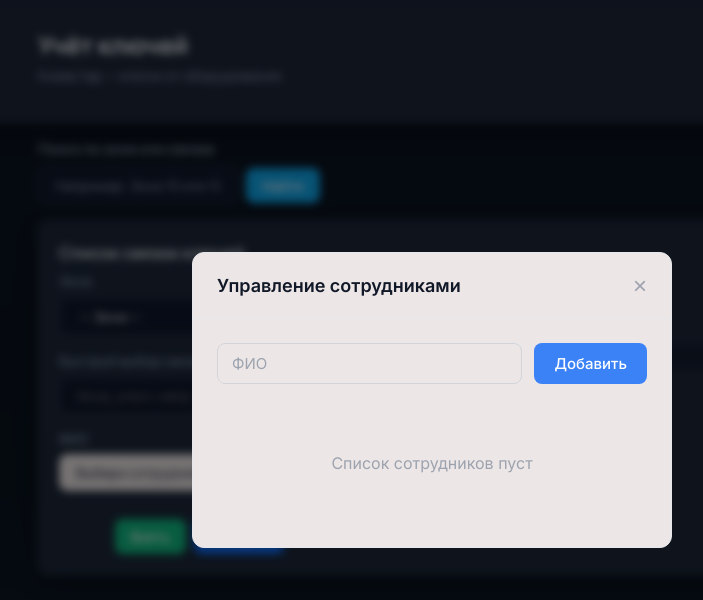
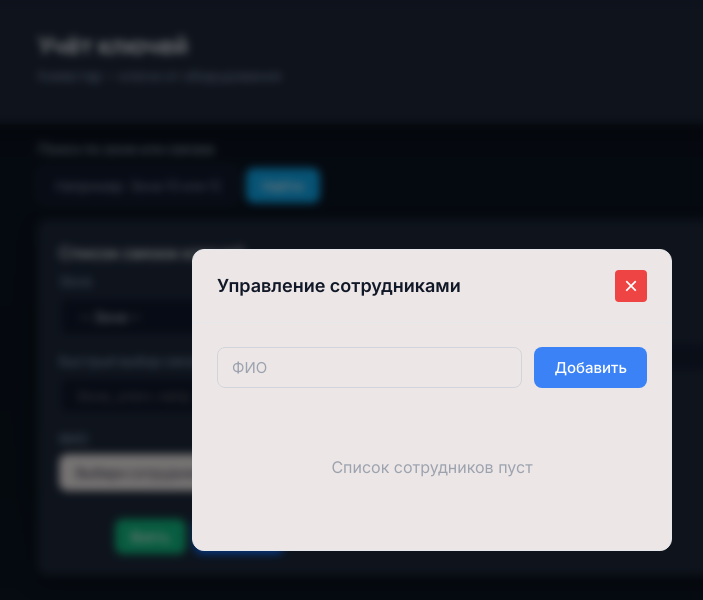
Before and after one commit to MoskaPoska/Key-kiyvstar, a website: page index.html in a window 1280 px wide. Both pictures are taken after a click on the button "⚙️". Shown: the whole page, without its empty margins (208-911 px from the left). Drawn offline with Linux system fonts and the light colour scheme; no server answers.

Commit message:
Make close button red

```diff
--- a/styles.css
+++ b/styles.css
@@ -1142,18 +1142,25 @@ body {
 }
 
 .modal-close {
-  background: none;
+  background: #ef4444;
   border: none;
-  color: #9ca3af;
+  color: white;
   font-size: 1.5rem;
   cursor: pointer;
   padding: 0;
   line-height: 1;
-  transition: color 0.2s;
+  transition: color 0.2s, background 0.2s;
+  border-radius: 4px;
+  width: 32px;
+  height: 32px;
+  display: flex;
+  align-items: center;
+  justify-content: center;
 }
 
 .modal-close:hover {
-  color: #111827;
+  background: #dc2626;
+  color: white;
 }
 
 .modal-body {
```
